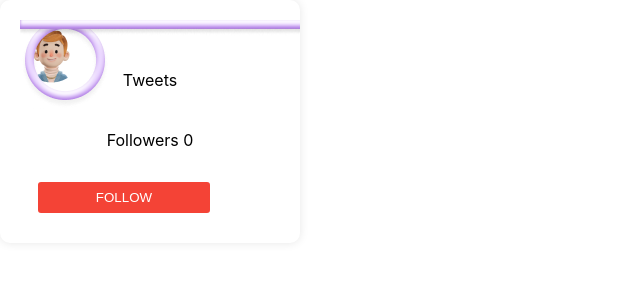
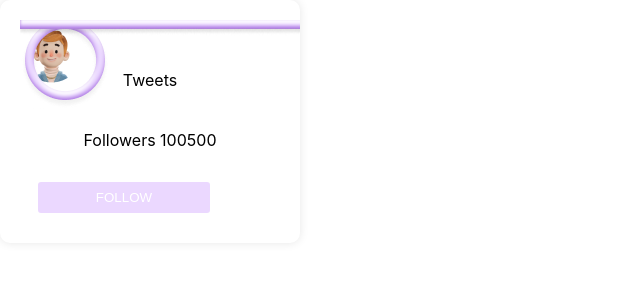
Before and after one commit to Konurbaeva/goit-test-challenge, a React (Create React App) app: page / in a window 1280 px wide. Shown: the top 300 px of the page, without its empty margins (0-640 px from the left). Built offline with nearby package versions, Linux system fonts and the light colour scheme.

Commit message:
adding following btn style

```diff
--- a/src/components/Card.jsx
+++ b/src/components/Card.jsx
@@ -72,11 +72,14 @@ const Button = styled.button`
 
 const Card = () => {
   const [text, setText] = useState('FOLLOW');
-  const [followersCount, setFollowersCount] = useState(parseInt(localStorage.getItem('followersCount')) || 0);
+  const [followersCount, setFollowersCount] = useState(parseInt(localStorage.getItem('followersCount')) || 100500);
+  const [isFollowing, setIsFollowing] = useState(false);
+
 
   const handleClick = () => {
+    setIsFollowing(!isFollowing);
     setText('FOLLOWING');
-    setFollowersCount(followersCount+1)
+    setFollowersCount(isFollowing ? followersCount-1: followersCount+1)
   };
 
   useEffect(() => {
@@ -96,7 +99,9 @@ const Card = () => {
 
         <CardParagraph>Tweets</CardParagraph>
         <CardParagraph>Followers {followersCount}</CardParagraph>
-        <Button onClick={handleClick}>{text}</Button>
+        <Button onClick={handleClick} style={{backgroundColor: isFollowing ? '#5CD3A8' : '#EBD8FF'}}>
+        {isFollowing ? 'FOLLOWING' : 'FOLLOW'}
+        </Button>
       </CardContent>
     </CardWrapper>
   );
```
